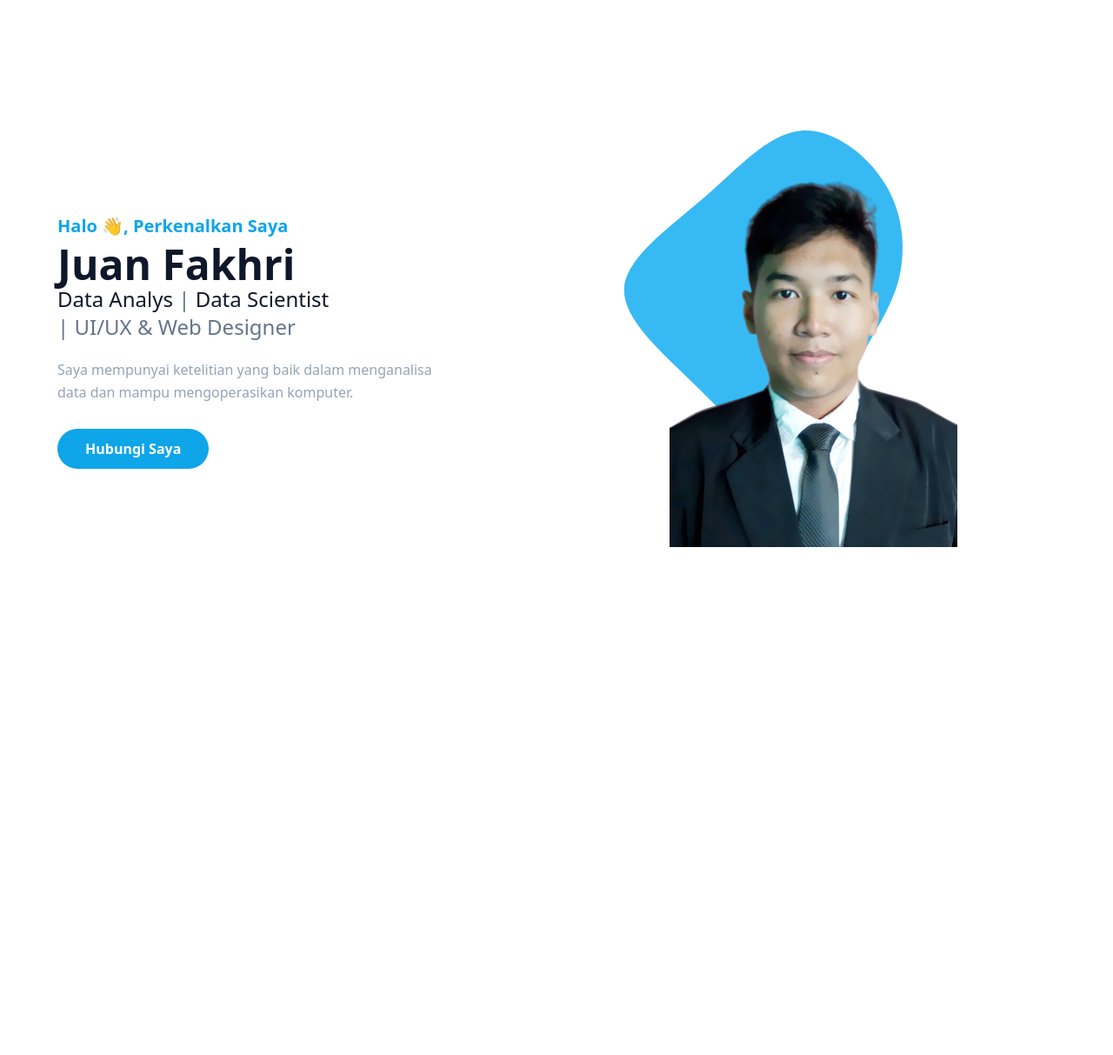
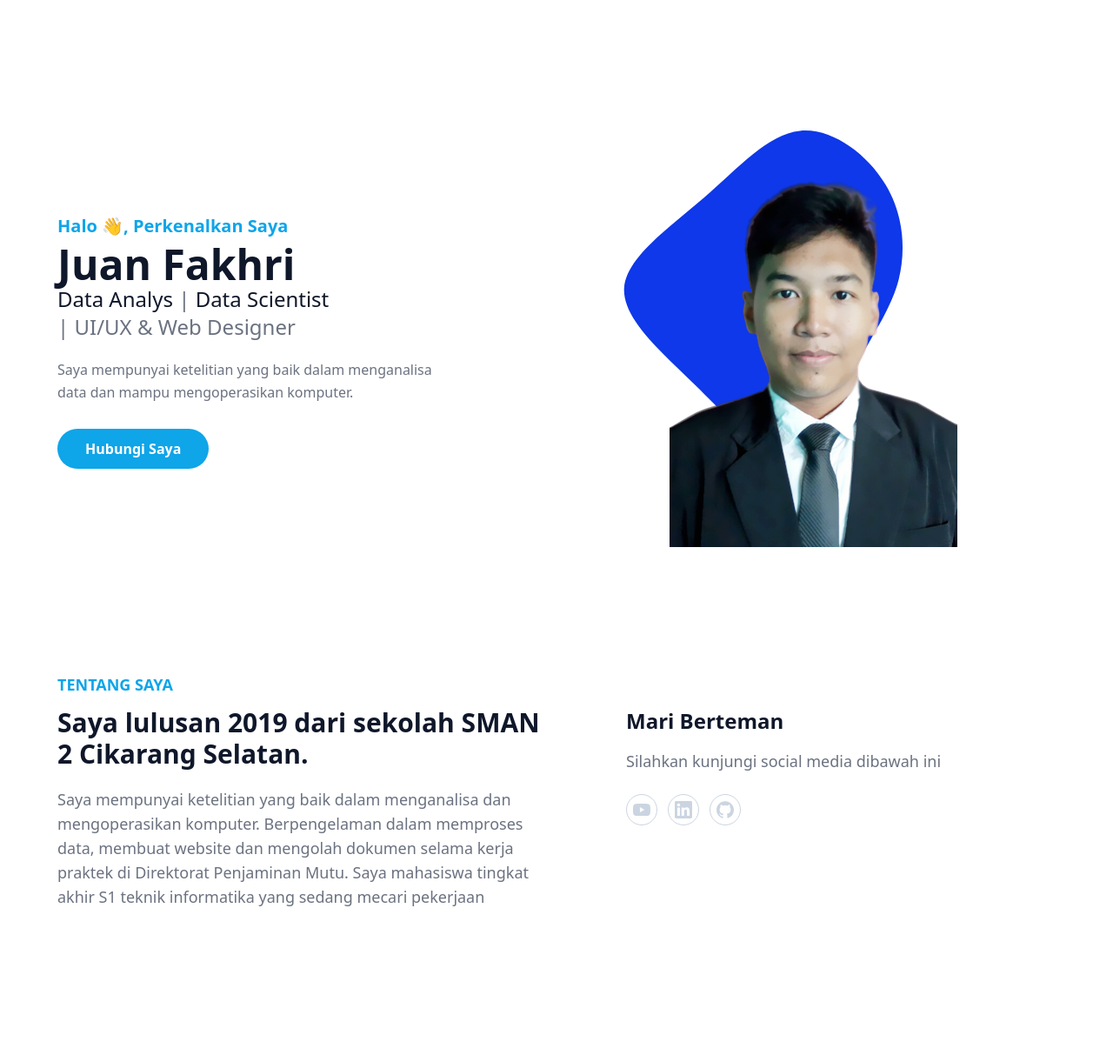
Before and after one commit to JuanFakhri/Juan_Fakhri_Portfolio, a website: page index.html in a window 1280 px wide. Shown: the whole page at 87% size. Before the commit the page ends 800 px from the top, so only its background shows below. Drawn offline with Linux system fonts and the light colour scheme.

Commit message:
Update 2 Create About Section

```diff
--- a/index.html
+++ b/index.html
@@ -19,25 +19,24 @@
                     <h1 class="text-base font-semibold text-primary md:text-xl">Halo 👋, Perkenalkan Saya
                         <span class="block font-bold text-dark text-4xl mt-1.5 lg:text-5xl">Juan Fakhri</span>
                     </h1>
-                    <h2 class="font-medium text-slate-500 text-lg mb-5 lg:text-2xl "> <span class="text-dark">Data
+                    <h2 class="font-medium text-secondary text-lg mb-5 lg:text-2xl "> <span class="text-dark">Data
                             Analys</span> |
                         <span class="text-dark">Data Scientist </span> <br> | UI/UX & Web
                         Designer
                     </h2>
-                    <p class="font-medium text-slate-400 mb-10 leading-relaxed"> Saya mempunyai ketelitian yang baik
+                    <p class="font-medium text-secondary mb-10 leading-relaxed"> Saya mempunyai ketelitian yang baik
                         dalam menganalisa <br> data dan mampu mengoperasikan komputer.</p>
 
                     <a href="#"
                         class="text-base font-semibold text-white bg-primary py-3 px-8 rounded-full hover:shadow-lg hover:bg-cyan-400">Hubungi
                         Saya</a>
                 </div>
-
                 <div class="w-full self-end px-4 lg:w-1/2">
                     <div class="relative mt-10 lg:mt-9 lg:right-0">
                         <img src="dist/img/PasFoto.png" alt="Juan Fakhri" class="max-w-full mx-auto">
                         <span class="absolute -bottom-0 -z-10 left-1/3 -translate-x-1/3">
                             <svg width="445" height="600" viewBox="0 0 200 200" xmlns="http://www.w3.org/2000/svg">
-                                <path fill="#37B9F3"
+                                <path fill="#0E38E9"
                                     d="M38.3,-43.7C46.3,-30.4,47,-15.2,44,-3C40.9,9.1,34.2,18.3,26.2,33.2C18.3,48.1,9.1,68.8,-2.4,71.2C-14,73.7,-28.1,57.9,-43.3,43C-58.6,28.1,-75.1,14,-74.3,0.8C-73.4,-12.4,-55.3,-24.8,-40,-38C-24.8,-51.3,-12.4,-65.5,1.4,-66.9C15.2,-68.3,30.4,-56.9,38.3,-43.7Z"
                                     transform="translate(100 100) scale(1.2)" />
                             </svg>
@@ -45,13 +44,66 @@
                     </div>
                 </div>
             </div>
-
         </div>
-
     </section>
     <!-- Hero section end -->
 
-
+    <!-- About section start -->
+    <section id="about" class="pt-36 pb-32">
+        <div class="container">
+            <div class="flex flex-wrap">
+                <div class="w-full px-4 mb-10 lg:w-1/2">
+                    <h4 class="font-bold uppercase text-primary text-lg mb-3">Tentang Saya</h4>
+                    <h2 class="font-bold text-dark text-3xl mb-5 max-w-xl lg:text-3xl">Saya lulusan 2019 dari
+                        sekolah SMAN 2 Cikarang Selatan.</h2>
+                    <p class="font-medium text-base text-secondary max-w-xl lg:text-lg"> Saya mempunyai ketelitian yang
+                        baik dalam
+                        menganalisa dan mengoperasikan komputer. Berpengelaman
+                        dalam memproses data, membuat website dan mengolah dokumen selama kerja praktek di Direktorat
+                        Penjaminan Mutu. Saya mahasiswa tingkat akhir S1 teknik informatika yang sedang mecari pekerjaan
+                    </p>
+                </div>
+                <div class="w-full px-4 lg:w-1/2 lg:pl-20">
+                    <h3 class="font-semibold text-dark text-2xl mb-4 lg:text-2xl lg:pt-10 ">Mari Berteman</h3>
+                    <p class="font-medium text-base text-secondary mb-6 lg:text-lg">Silahkan kunjungi social media
+                        dibawah ini</p>
+                    <div class="flex items-center">
+                        <!-- Youtube -->
+                        <a href="https://www.youtube.com/@juanfakhri1056" target="_blank"
+                            class="w-9 h-9 mr-3 rounded-full flex justify-center items-center border border-slate-300 text-slate-300 hover:border-primary2 hover:bg-primary3 hover:text-white">
+                            <svg role="img" width="20" class="fill-current" viewBox="0 0 24 24"
+                                xmlns="http://www.w3.org/2000/svg">
+                                <title>YouTube</title>
+                                <path
+                                    d="M23.498 6.186a3.016 3.016 0 0 0-2.122-2.136C19.505 3.545 12 3.545 12 3.545s-7.505 0-9.377.505A3.017 3.017 0 0 0 .502 6.186C0 8.07 0 12 0 12s0 3.93.502 5.814a3.016 3.016 0 0 0 2.122 2.136c1.871.505 9.376.505 9.376.505s7.505 0 9.377-.505a3.015 3.015 0 0 0 2.122-2.136C24 15.93 24 12 24 12s0-3.93-.502-5.814zM9.545 15.568V8.432L15.818 12l-6.273 3.568z" />
+                            </svg>
+                        </a>
+                        <!-- linkedin -->
+                        <a href="https://www.linkedin.com/in/juan-fakhri" target="_blank"
+                            class="w-9 h-9 mr-3 rounded-full flex justify-center items-center border border-slate-300 text-slate-300 hover:border-primary2 hover:bg-primary3 hover:text-white">
+                            <svg role="img" width="20" class="fill-current" viewBox="0 0 24 24"
+                                xmlns="http://www.w3.org/2000/svg">
+                                <title>LinkedIn</title>
+                                <path
+                                    d="M20.447 20.452h-3.554v-5.569c0-1.328-.027-3.037-1.852-3.037-1.853 0-2.136 1.445-2.136 2.939v5.667H9.351V9h3.414v1.561h.046c.477-.9 1.637-1.85 3.37-1.85 3.601 0 4.267 2.37 4.267 5.455v6.286zM5.337 7.433c-1.144 0-2.063-.926-2.063-2.065 0-1.138.92-2.063 2.063-2.063 1.14 0 2.064.925 2.064 2.063 0 1.139-.925 2.065-2.064 2.065zm1.782 13.019H3.555V9h3.564v11.452zM22.225 0H1.771C.792 0 0 .774 0 1.729v20.542C0 23.227.792 24 1.771 24h20.451C23.2 24 24 23.227 24 22.271V1.729C24 .774 23.2 0 22.222 0h.003z" />
+                            </svg>
+                        </a>
+                        <!-- Github -->
+                        <a href="https://github.com/JuanFakhri" target="_blank"
+                            class="w-9 h-9 mr-3 rounded-full flex justify-center items-center border border-slate-300 text-slate-300 hover:border-primary2 hover:bg-primary3 hover:text-white">
+                            <svg role="img" width="20" class="fill-current" viewBox="0 0 24 24"
+                                xmlns="http://www.w3.org/2000/svg">
+                                <title>GitHub</title>
+                                <path
+                                    d="M12 .297c-6.63 0-12 5.373-12 12 0 5.303 3.438 9.8 8.205 11.385.6.113.82-.258.82-.577 0-.285-.01-1.04-.015-2.04-3.338.724-4.042-1.61-4.042-1.61C4.422 18.07 3.633 17.7 3.633 17.7c-1.087-.744.084-.729.084-.729 1.205.084 1.838 1.236 1.838 1.236 1.07 1.835 2.809 1.305 3.495.998.108-.776.417-1.305.76-1.605-2.665-.3-5.466-1.332-5.466-5.93 0-1.31.465-2.38 1.235-3.22-.135-.303-.54-1.523.105-3.176 0 0 1.005-.322 3.3 1.23.96-.267 1.98-.399 3-.405 1.02.006 2.04.138 3 .405 2.28-1.552 3.285-1.23 3.285-1.23.645 1.653.24 2.873.12 3.176.765.84 1.23 1.91 1.23 3.22 0 4.61-2.805 5.625-5.475 5.92.42.36.81 1.096.81 2.22 0 1.606-.015 2.896-.015 3.286 0 .315.21.69.825.57C20.565 22.092 24 17.592 24 12.297c0-6.627-5.373-12-12-12" />
+                            </svg>
+                        </a>
+                    </div>
+                </div>
+            </div>
+        </div>
+    </section>
+    <!-- About section end -->
 </body>
 
 </html>
--- a/tailwind.config.js
+++ b/tailwind.config.js
@@ -9,6 +9,9 @@ module.exports = {
     extend: {
       colors: {
         primary: '#0ea5e9',
+        primary2: '#0EE9BF',
+        primary3: '#0E38E9',
+        secondary: '#6b7280',
         dark: '#0f172a'
       },
       screens: {
```
Also changed, not shown: dist/output.css.
